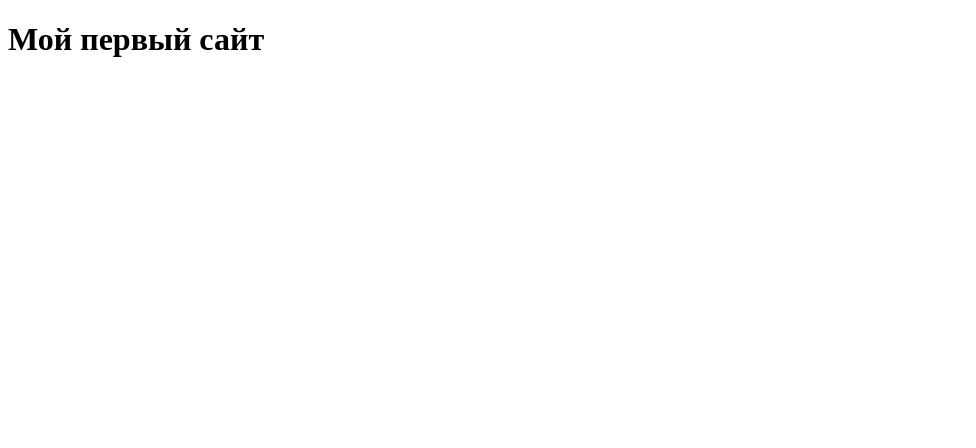
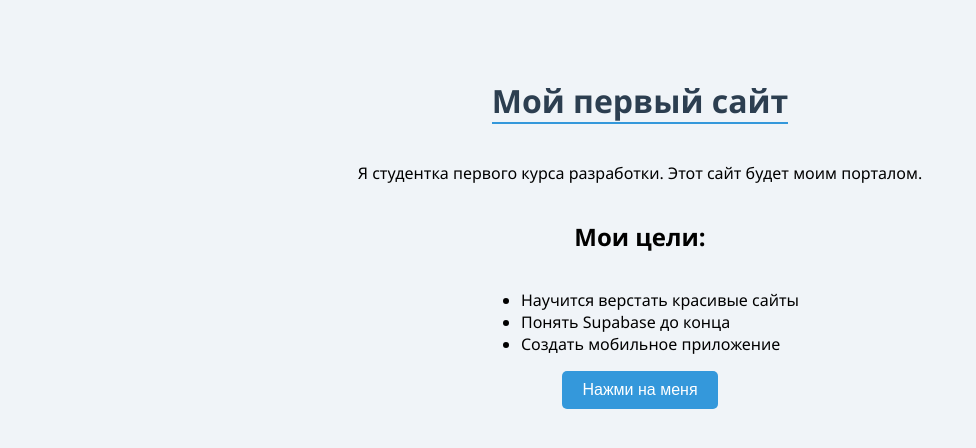
Before and after one commit to nastarena2122-afk/my_first_steps, a plain HTML site: page index.html in a window 1280 px wide. Shown: the whole page, without its empty margins (0-976 px from the left). Drawn offline with Linux system fonts and the light colour scheme.

Commit message:
Update index.html

```diff
--- a/index.html
+++ b/index.html
@@ -1,11 +1,45 @@
 <!DOCTYPE html>
 <html lang="en">
 <head>
+    <style>
+        body {
+            background-color: #f0f4f8; /* Фон */
+            font-family: 'Segoe UI' , Tahoma, Geneva, Verdana, sans-serif;
+            display: flex;
+            flex-direction: column;
+            align-items: center;  /* Центрация */
+            padding-top: 50px;
+        }
+        h1 {
+            color: #2c3e50;
+            border-bottom: 2px solid #3498db;
+        }
+        button {
+            background-color: #3498db;
+            color: white;
+            border: none;
+            padding: 10px 20px;
+            border-radius: 5px;
+            cursor: pointer;
+            font-size: 16px;
+        }
+        button:hover {
+            background-color: #2980b9; /* Цвет при наведении */
+        }
+    </style>
     <meta charset="UTF-8">
     <meta name="viewport" content="width=device-width, initial-scale=1.0">
     <title>Document</title>
 </head>
 <body>
     <h1>Мой первый сайт</h1>
+    <p>Я студентка первого курса разработки. Этот сайт будет моим порталом.</p>
+    <h2>Мои цели:</h2>
+    <ul>
+        <li>Научится верстать красивые сайты</li>
+        <li>Понять Supabase до конца</li>
+        <li>Создать мобильное приложение</li>
+    </ul>
+    <button onclik="alert('Ура! Код работает!')">Нажми на меня</button>
 </body>
 </html>
```
